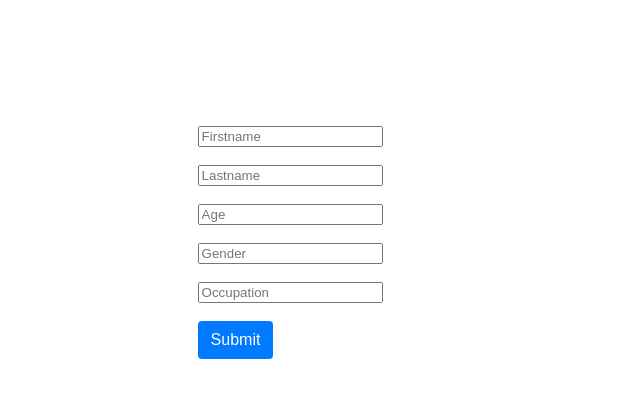
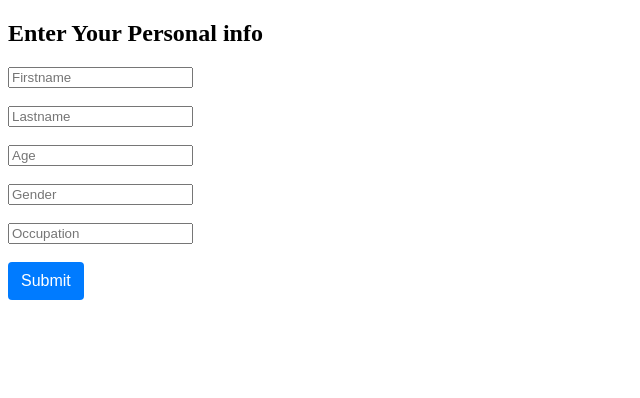
Before and after one commit to Ali-Khan-A/my_first_project, a plain HTML site: page index.html in a window 1280 px wide. Shown: the whole page, without its empty margins (0-640 px from the left). Drawn offline with Linux system fonts and the light colour scheme.

Commit message:
Modified html file

```diff
--- a/index.html
+++ b/index.html
@@ -7,7 +7,8 @@
     <title>Document</title>
 </head>
 <body>
-    <div class="personal-info">
+    <form class="container">
+        <h2>Enter Your Personal info</h2>
     <input type="text" id="firstName" placeholder="Firstname" required><br><br>
     <input type="text" id="lastName" placeholder="Lastname" required><br><br>
     <input type="number" id="age" placeholder="Age" required><br><br>
@@ -17,7 +18,7 @@
 
     <p id="output-box"></p>
 
-    </div>
+    </form>
     <script src="index.js"></script>
 </body>
 </html>
```
